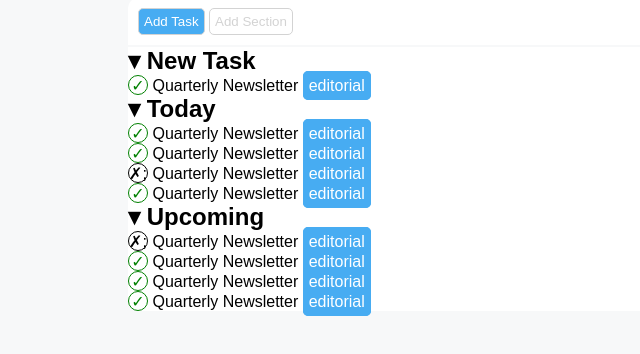
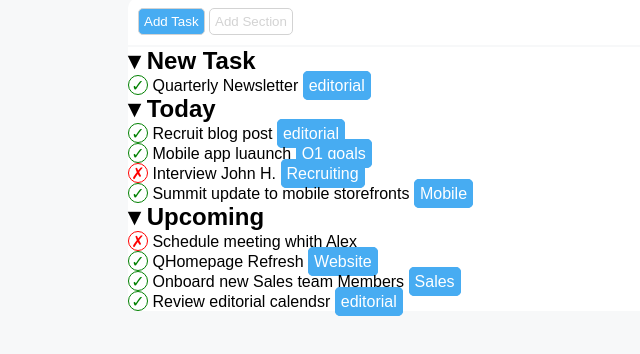
Before and after one commit to marrasluca/html-css-toboolist, a plain HTML site: page index.html in a window 1280 px wide. Shown: the part 76-430 px from the top of the page, without its empty margins (0-640 px from the left). Drawn offline with Linux system fonts and the light colour scheme.

Commit message:
add: new name

```diff
--- a/css/style.css
+++ b/css/style.css
@@ -75,6 +75,11 @@ main #todolist{
 
  }
 
+ #todolist-bottom ul li .icon-cross{
+    color: red;
+    border: 1px solid red;
+ }
+
 
 
 #todolist-bottom ul li .etichetta{
--- a/index.html
+++ b/index.html
@@ -43,7 +43,7 @@
                         <div class="icon-check">
                         <span>&check;</span>
                         </div>
-                        Quarterly Newsletter
+                        Recruit blog post
                         <span class="etichetta et-editorial">editorial</span>
                     </li>
                     <ul>
@@ -51,22 +51,22 @@
                             <div class="icon-check">
                             <span>&check;</span>
                             </div>
-                            Quarterly Newsletter
-                            <span class="etichetta et-editorial">editorial</span>
+                            Mobile app luaunch
+                            <span class="etichetta et-editorial">Q1 goals</span>
                         </li>
                         <li>
-                            <div class="icon-croos">
-                            <span>&cross;;</span>
+                            <div class="icon-cross">
+                            <span>&cross;</span>
                             </div>
-                            Quarterly Newsletter
-                            <span class="etichetta et-editorial">editorial</span>
+                            Interview John H.
+                            <span class="etichetta et-editorial">Recruiting</span>
                         </li>
                         <li>
                             <div class="icon-check">
                             <span>&check;</span>
                             </div>
-                            Quarterly Newsletter
-                            <span class="etichetta et-editorial">editorial</span>
+                            Summit update to mobile storefronts
+                            <span class="etichetta et-editorial">Mobile</span>
                         </li>
                     </ul>
                 </ul>
@@ -76,34 +76,34 @@
                 </h2>
                 <ul>
                     <li>
-                        <div class="icon-croos">
-                        <span>&cross;;</span>
+                        <div class="icon-cross">
+                        <span>&cross;</span>
                         </div>
-                        Quarterly Newsletter
-                        <span class="etichetta et-editorial">editorial</span>
+                       Schedule meeting whith Alex
+
                     </li>
                     <ul>
                         <li>
                             <div class="icon-check">
                             <span>&check;</span>
                             </div>
-                            Quarterly Newsletter
-                            <span class="etichetta et-editorial">editorial</span>
+                            QHomepage Refresh
+                            <span class="etichetta et-editorial">Website</span>
                         </li>
                     </ul><ul>
                         <li>
                             <div class="icon-check">
                             <span>&check;</span>
                             </div>
-                            Quarterly Newsletter
-                            <span class="etichetta et-editorial">editorial</span>
+                           Onboard new Sales team Members
+                            <span class="etichetta et-editorial">Sales</span>
                         </li>
                     </ul><ul>
                         <li>
                             <div class="icon-check">
                             <span>&check;</span>
                             </div>
-                            Quarterly Newsletter
+                            Review editorial calendsr
                             <span class="etichetta et-editorial">editorial</span>
                         </li>
                     </ul>
```
